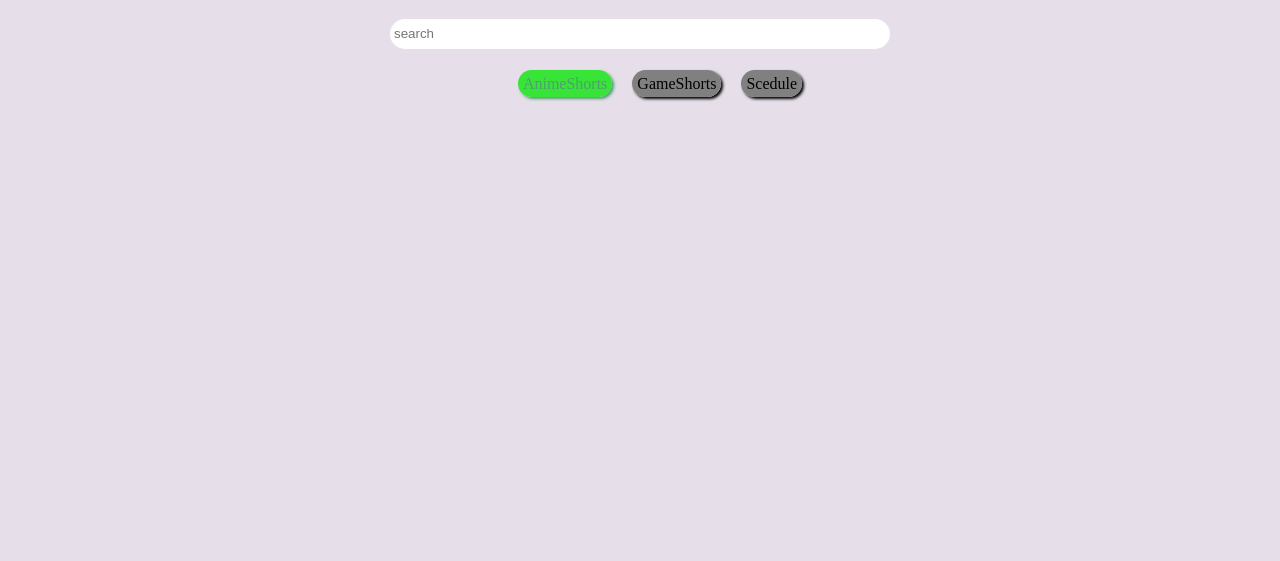
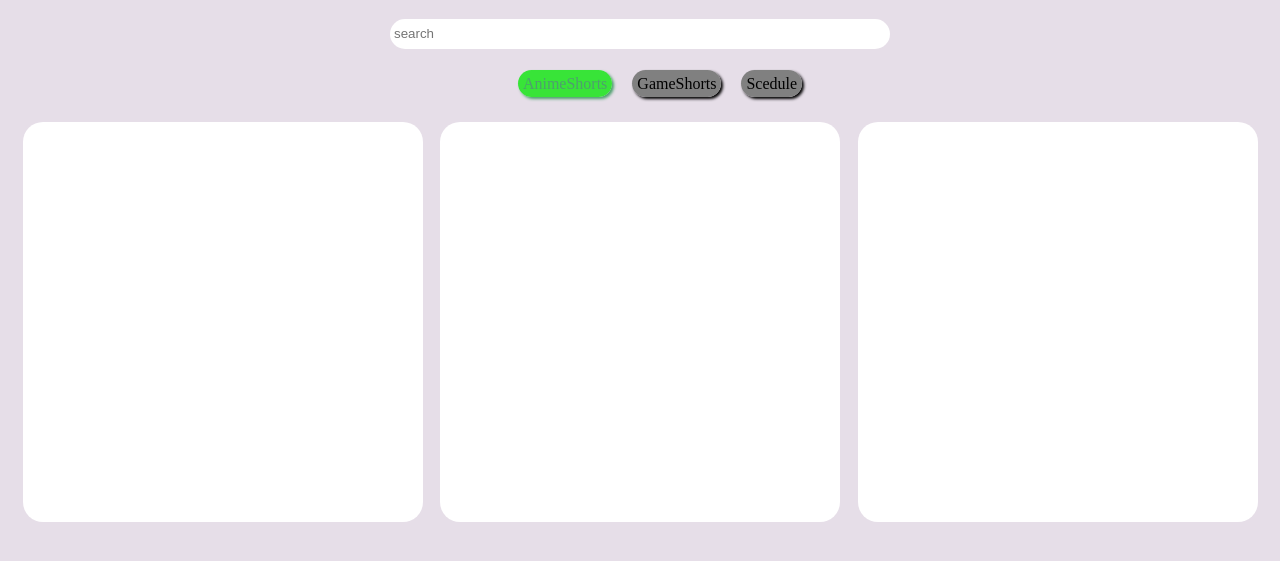
Before and after one commit to dennisahovi55-web/firstweb, a plain HTML site: page index.html in a window 1280 px wide. Shown: the part 61-622 px from the top of the page. Drawn offline with Linux system fonts and the light colour scheme.

Commit message:
this is web this is web

```diff
--- a/index.html
+++ b/index.html
@@ -20,5 +20,10 @@
     </ul>
 </nav>
 </div>
+<div id="viddiv">
+    <div class="vidbox" id="box1"></div>
+    <div class="vidbox" id="box2"></div>
+    <div class="vidbox" id="box3"></div>
+</div>
 </body>
 </html>
--- a/style.css
+++ b/style.css
@@ -53,3 +53,14 @@ body{
     background-color: rgb(58, 63, 58);
     box-shadow: 3px 3px 5px;
 }
+#viddiv{
+    display: flex;
+    justify-content:space-evenly ;
+}
+.vidbox{
+    background-color: rgb(255, 255, 255);
+    width: 400px;
+    height: 400px;
+    margin: 3px 3px;
+    border-radius: 20px;
+}
```
